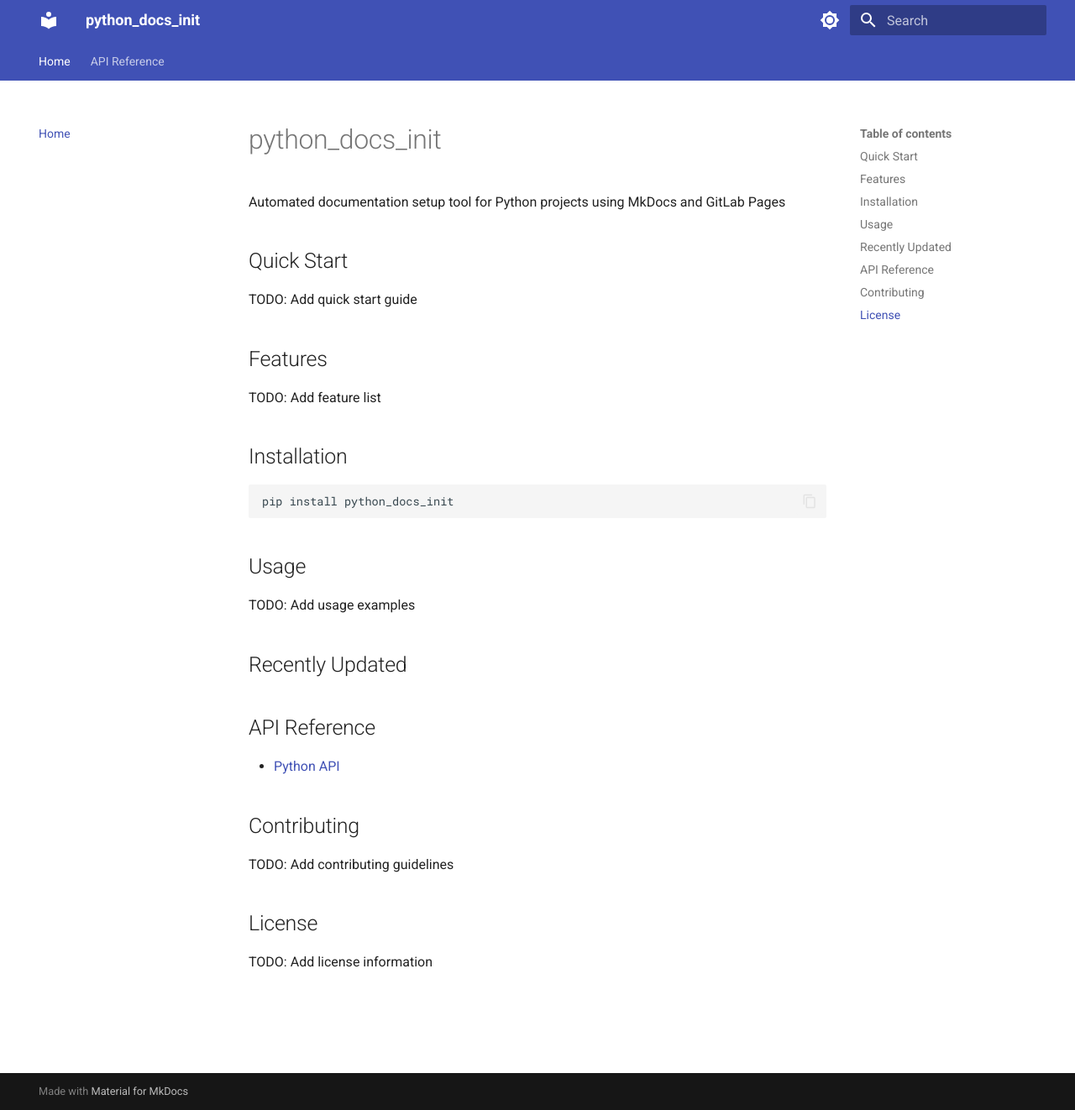
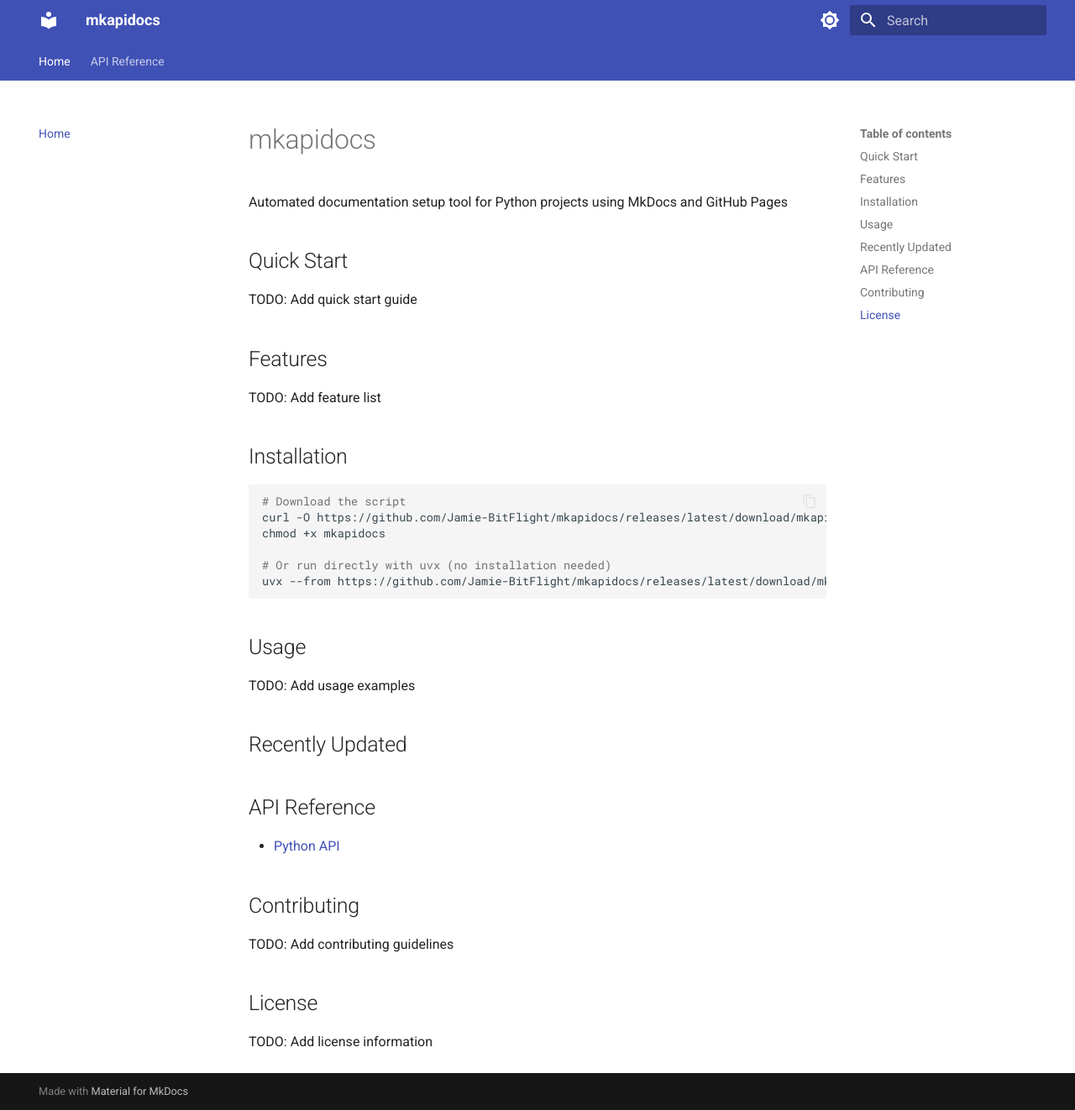
Before and after one commit to Jamie-BitFlight/mkapidocs, an MkDocs documentation site: the page built from docs/index.md, in a window 1280 px wide and 1322 px high. Shown: the whole window at 84% size. Built offline with MkDocs 1.6.1 and Material for MkDocs 9.7.7, drawn with Linux system fonts in a browser that asks for light colours.

Commit message:
fix: update all documentation references from python_docs_init to mkapidocs
Updated all hardcoded module name references in documentation files:
- docs/generated/python-api.md: mkdocstrings directive
- docs/reference/python.md: mkdocstrings directive
- mkdocs.yml: site_name and site_url (GitHub Pages URL)
- docs/index.md: title, description (GitLab→GitHub), and installation instructions (pip→uvx/curl for PEP 723 script)

These hardcoded references were causing mkdocstrings to fail with
ModuleNotFoundError during documentation builds.

````diff
--- a/docs/index.md
+++ b/docs/index.md
@@ -1,6 +1,6 @@
-# python_docs_init
+# mkapidocs
 
-Automated documentation setup tool for Python projects using MkDocs and GitLab Pages
+Automated documentation setup tool for Python projects using MkDocs and GitHub Pages
 
 ## Quick Start
 
@@ -13,7 +13,12 @@
 ## Installation
 
 ```bash
-pip install python_docs_init
+# Download the script
+curl -O https://github.com/Jamie-BitFlight/mkapidocs/releases/latest/download/mkapidocs
+chmod +x mkapidocs
+
+# Or run directly with uvx (no installation needed)
+uvx --from https://github.com/Jamie-BitFlight/mkapidocs/releases/latest/download/mkapidocs mkapidocs --help
 ```
 
 ## Usage
--- a/mkdocs.yml
+++ b/mkdocs.yml
@@ -1,5 +1,5 @@
-site_name: python_docs_init
-site_url: https://test.gitlab.com/pages/python_docs_init/
+site_name: mkapidocs
+site_url: https://jamie-bitflight.github.io/mkapidocs/
 
 theme:
   name: material
````
Also changed, not shown: docs/generated/python-api.md (+1 -1 lines), docs/reference/python.md (+1 -1 lines).
